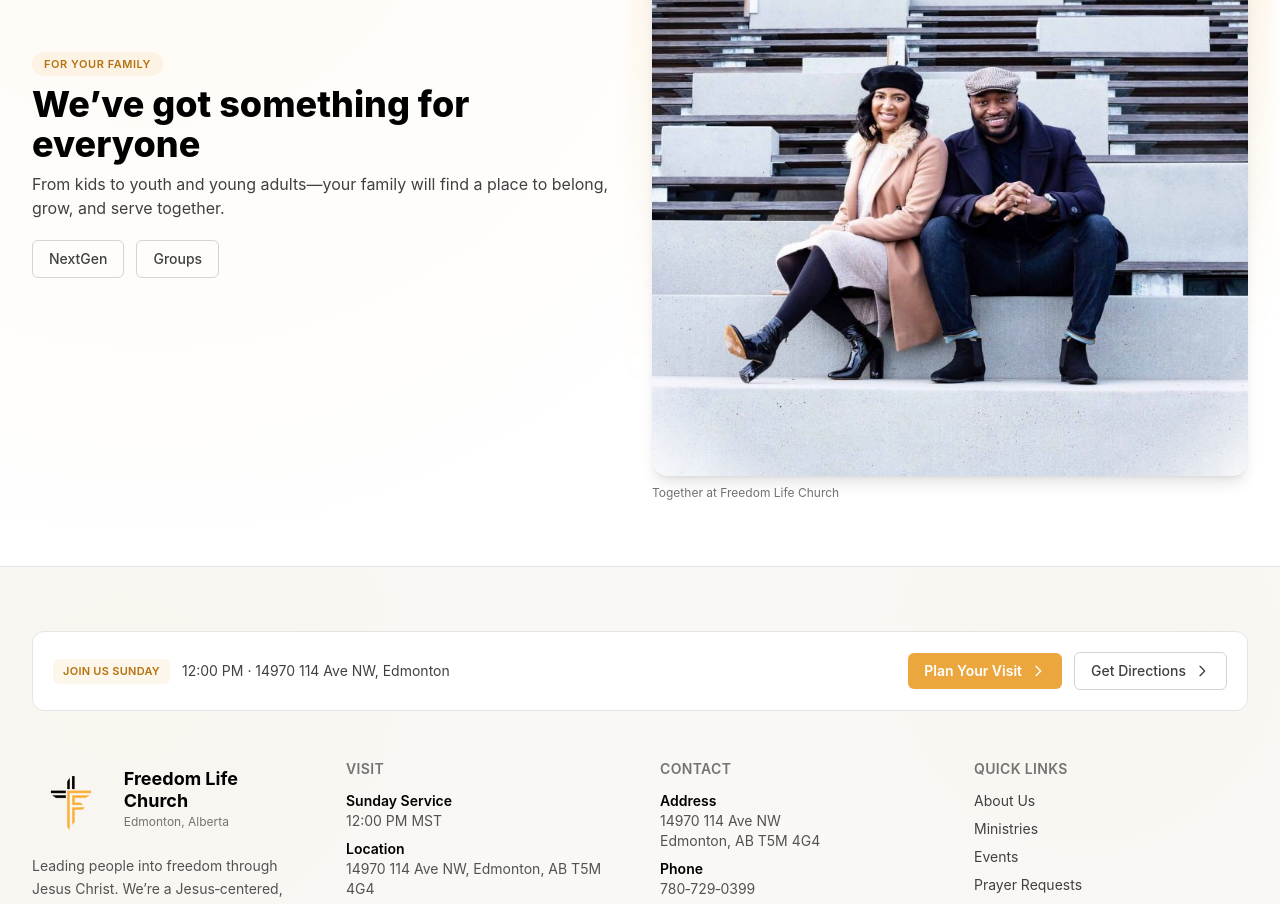
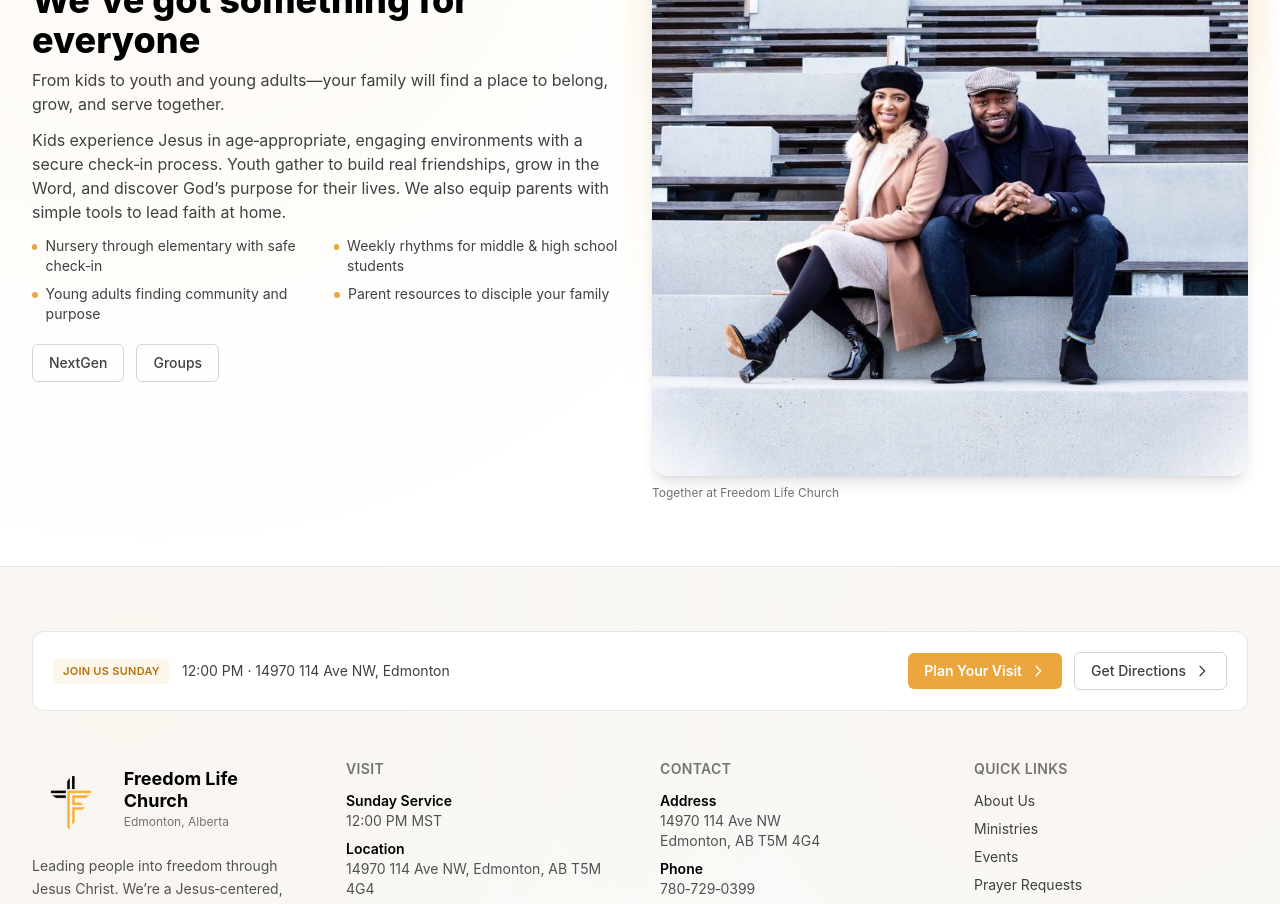
Before and after one commit to Craytivo/freedomlifechurch, a Next.js app: page /about in a window 1280 px wide. Shown: the part 3040-3944 px from the top of the page. Built offline with nearby package versions, Linux system fonts and the light colour scheme.

Commit message:
About: expand “For your family” section with additional paragraph and concise bullet list for kids, youth, young adults, and parents.

```diff
--- a/pages/about.js
+++ b/pages/about.js
@@ -223,6 +223,13 @@
             <span className="inline-flex items-center px-3 py-1 rounded-full bg-flc-500/10 text-flc-700 text-[11px] font-semibold uppercase tracking-wider">For your family</span>
             <h2 className="mt-2 font-heading text-3xl md:text-4xl font-extrabold text-primary-900">We’ve got something for everyone</h2>
             <p className="mt-2 text-neutral-700">From kids to youth and young adults—your family will find a place to belong, grow, and serve together.</p>
+            <p className="mt-3 text-neutral-700">Kids experience Jesus in age‑appropriate, engaging environments with a secure check‑in process. Youth gather to build real friendships, grow in the Word, and discover God’s purpose for their lives. We also equip parents with simple tools to lead faith at home.</p>
+            <ul className="mt-3 grid sm:grid-cols-2 gap-2 text-sm text-neutral-700">
+              <li className="flex items-start gap-2"><span className="mt-2 w-1.5 h-1.5 rounded-full bg-flc-500" />Nursery through elementary with safe check‑in</li>
+              <li className="flex items-start gap-2"><span className="mt-2 w-1.5 h-1.5 rounded-full bg-flc-500" />Weekly rhythms for middle & high school students</li>
+              <li className="flex items-start gap-2"><span className="mt-2 w-1.5 h-1.5 rounded-full bg-flc-500" />Young adults finding community and purpose</li>
+              <li className="flex items-start gap-2"><span className="mt-2 w-1.5 h-1.5 rounded-full bg-flc-500" />Parent resources to disciple your family</li>
+            </ul>
             <div className="mt-5 flex flex-wrap gap-3">
               <a href="#nextgen" className="inline-flex items-center gap-2 px-4 py-2 rounded-md border border-neutral-300 text-neutral-700 hover:border-flc-500 hover:text-flc-600 text-sm font-medium">NextGen</a>
               <a href="#groups" className="inline-flex items-center gap-2 px-4 py-2 rounded-md border border-neutral-300 text-neutral-700 hover:border-flc-500 hover:text-flc-600 text-sm font-medium">Groups</a>
```
